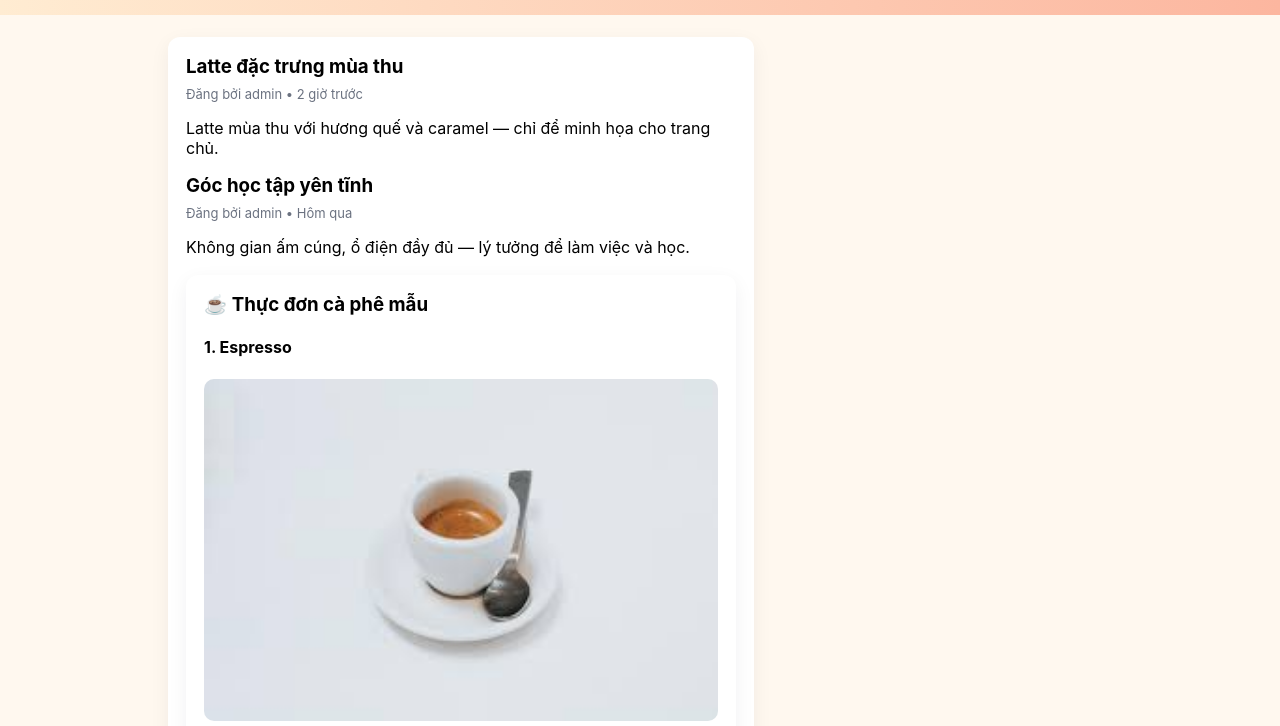
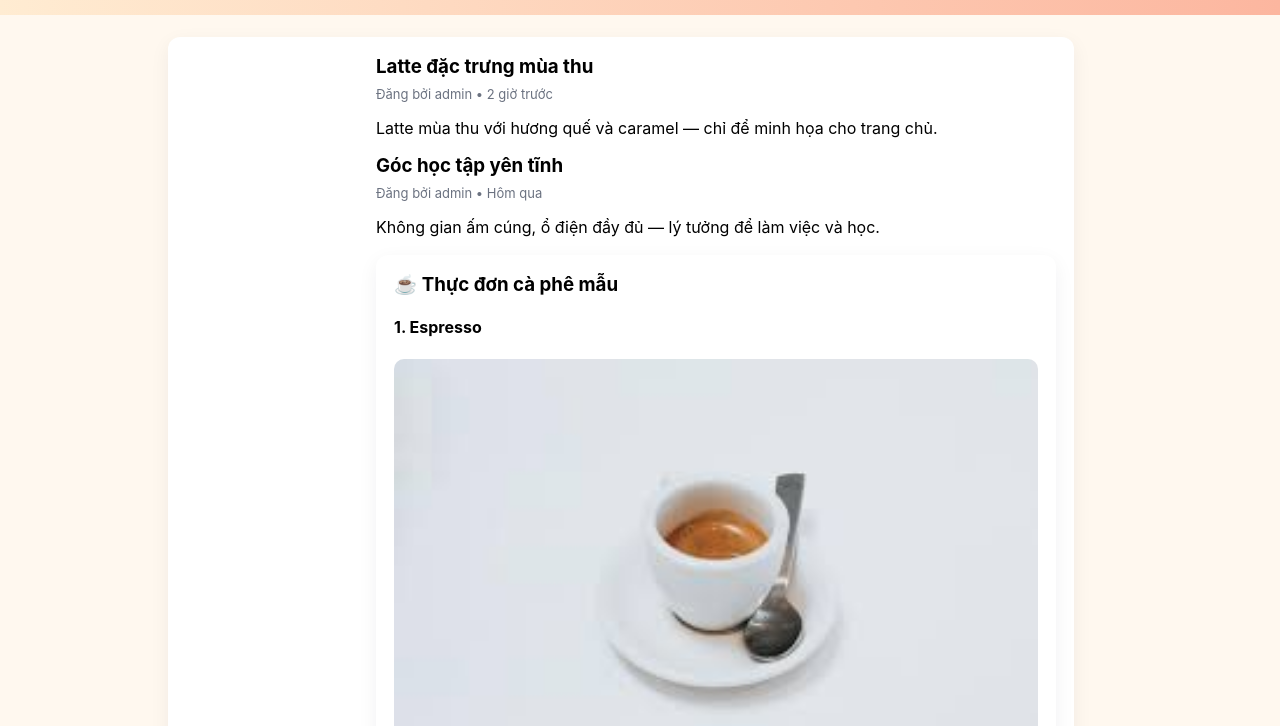
Before and after one commit to 24e1010012-hub/bai-tap-web-vuong, a plain HTML site: page home.html in a window 1280 px wide. Shown: the part 74-800 px from the top of the page. Drawn offline with Linux system fonts and the light colour scheme; files whose address does not match are found by name.

Commit message:
Update home.html

```diff
--- a/home.html
+++ b/home.html
@@ -10,7 +10,7 @@ header h2{margin:0}
 .container{max-width:980px;margin:22px auto;padding:0 18px}
 .grid{display:grid;grid-template-columns:1fr 340px;gap:18px}
 .card{background:var(--card);border-radius:12px;padding:18px;box-shadow:0 6px 20px rgba(34,41,47,0.06)}
-.post{margin-bottom:14px}
+.post{margin-bottom:14px; margin-left:190px; min-width: 680px}
 .post h3{margin:0 0 8px}
 .meta{font-size:13px;color:var(--muted);margin-bottom:8px}
 .cta{display:inline-block;padding:10px 14px;border-radius:10px;background:var(--accent);color:#fff;text-decoration:none}
@@ -86,4 +86,5 @@ window.location.href = 'index.html';
 });
 </script>
 </body>
+
 </html>
```
